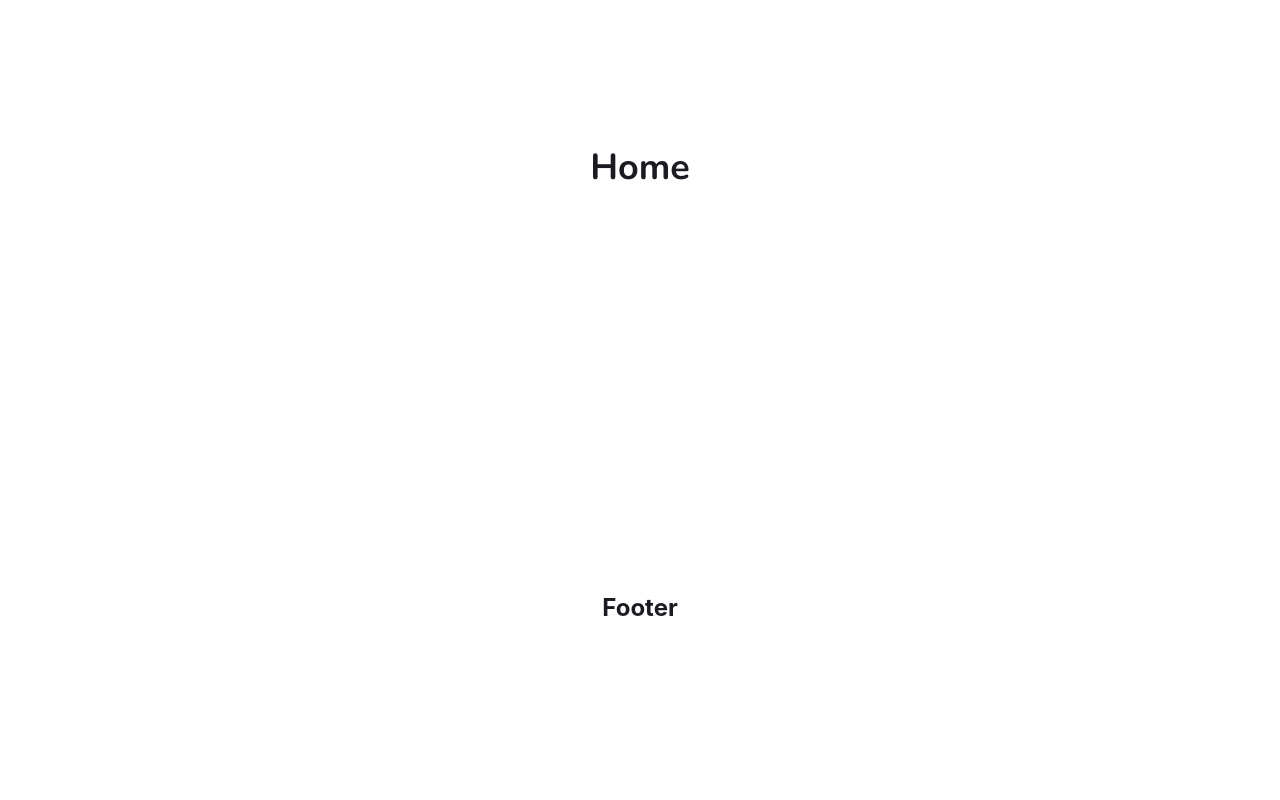
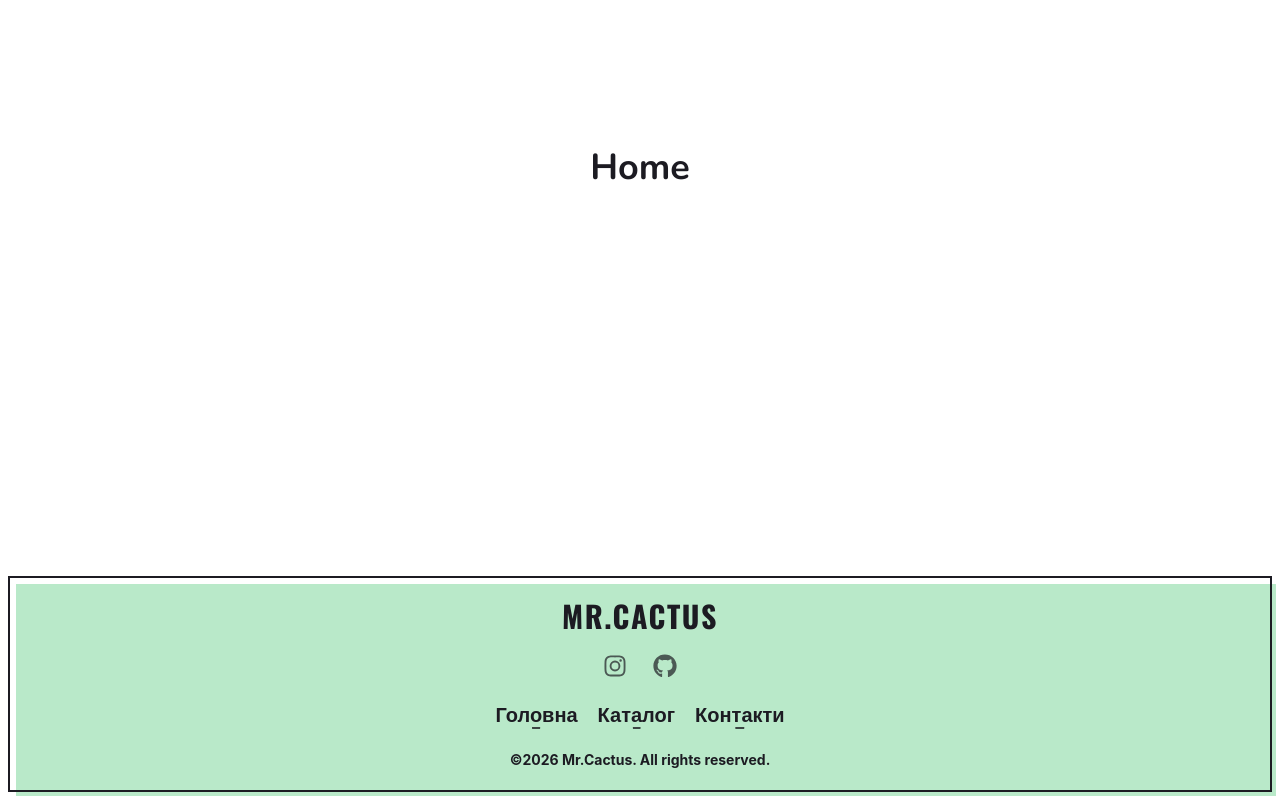
Before and after one commit to kyst14/Mr.Cactus, a Next.js app: page / in a window 1280 px wide. Shown: the part 232-1032 px from the top of the page. Before the commit the page ends 880 px from the top, so only its background shows below. Built offline with nearby package versions, Linux system fonts and the light colour scheme; no server answers.

Commit message:
update footer, add to config contact page, add a link to social medio

```diff
--- a/package.json
+++ b/package.json
@@ -9,6 +9,9 @@
     "lint": "eslint"
   },
   "dependencies": {
+    "@fortawesome/fontawesome-svg-core": "^7.2.0",
+    "@fortawesome/free-brands-svg-icons": "^7.2.0",
+    "@fortawesome/react-fontawesome": "^3.3.0",
     "next": "16.1.6",
     "next-themes": "^0.4.6",
     "react": "19.2.3",
--- a/src/app/(public)/layout.tsx
+++ b/src/app/(public)/layout.tsx
@@ -1,5 +1,5 @@
-import { Footer } from '@/components/Footer'
-import Menu from "@/components/Menu";
+import { Footer } from '@/components/Footer/Footer'
+import Menu from "@/components/Menu/Menu";
 
 export default function PublicLayout({ children }: { children: React.ReactNode }) {
     return (
--- a/src/app/globals.css
+++ b/src/app/globals.css
@@ -2,7 +2,7 @@
 
 @theme {
     --color-primary: hsl(140 52% 55%);
-    --color-secondary: hsl(54 92% 47%);
+    --color-secondary: hsl(58 96% 68%);
 
     --color-bg: hsl(0, 0%, 100%);
 
@@ -29,7 +29,7 @@ body {
 * {
     transition-property: color, background-color, border-color, text-decoration-color, fill, stroke;
     transition-timing-function: cubic-bezier(0.4, 0, 0.2, 1);
-    transition-duration: 150ms;
+    transition-duration: 0.3s;
 
     scrollbar-width: thin;
     scrollbar-color: var(--color-primary) var(--color-bg);
--- a/src/components/Footer.tsx
+++ /dev/null
@@ -1,7 +0,0 @@
-export const Footer = () => {
-	return (
-		<footer className="flex justify-center items-center h-20 text-text text-2xl font-bold">
-			<p>Footer</p>
-		</footer>
-	)
-}
--- /dev/null
+++ b/src/components/Footer/Footer.tsx
@@ -0,0 +1,37 @@
+import { SocialIcon } from './SocialIcon'
+import { FooterLink } from './FooterLink'
+import { PAGES } from '@/config/pages.config'
+// import ThemeSwitcher from '../Theme/ThemeSwitcher'
+
+export const Footer = () => {
+	return (
+		<footer className="relative flex justify-center items-center text-text text-2xl font-bold p-2">
+			<div className="relative flex flex-col justify-center items-center gap-5 border-2 border-text w-full h-full p-5 before:absolute before:bg-primary/40 before:top-1.5 before:left-1.5 before:w-full before:h-full before:-z-10 hover:before:-translate-x-1.5 hover:before:-translate-y-1.5 before:duration-300 hover:before:bg-primary/60">
+				<h1 className="font-heading font-bold text-3xl tracking-wider">MR.CACTUS</h1>
+
+				<div className="flex gap-5"> {/* Socials */}
+					<SocialIcon href="https://instagram.com/mr.cactus360" icon='instagram' />
+					<SocialIcon href="https://github.com/kyst14/mr.cactus" icon='github' />
+				</div>
+
+				<div> {/* Links */}
+					<ul className="flex gap-5">
+						<FooterLink href={PAGES.HOME}>Головна</FooterLink>
+						<FooterLink href={PAGES.CATALOG}>Каталог</FooterLink>
+						<FooterLink href={PAGES.CONTACT}>Контакти</FooterLink>
+					</ul>
+				</div>
+
+				{/* <div className="flex gap-5 absolute bottom-5 right-5">
+					<ThemeSwitcher />
+				</div> */}
+
+				<div> {/* Copyright */}
+					<p className="text-center text-sm">
+						©2026 Mr.Cactus. All rights reserved.
+					</p>
+				</div>
+			</div>
+		</footer>
+	)
+}
--- /dev/null
+++ b/src/components/Footer/FooterLink.tsx
@@ -0,0 +1,10 @@
+import Link from 'next/link'
+
+export const FooterLink = ({ children, href }: { children: React.ReactNode, href: string }) => {
+	return (
+		<li>
+			<Link href={href} className="relative text-text text-xl font-bold font-sans before:absolute before:bg-text/80 before:rounded-b-md before:bottom-0 before:left-0 before:h-0.5 before:w-full before:origin-bottom before:scale-x-[0.1] hover:before:bg-text hover:before:scale-x-100 before:transition-transform before:ease-in-out before:duration-300 ">{children}
+			</Link>
+		</li>
+	)
+}
--- /dev/null
+++ b/src/components/Footer/SocialIcon.tsx
@@ -0,0 +1,18 @@
+import { faGithub, faInstagram } from '@fortawesome/free-brands-svg-icons';
+import { FontAwesomeIcon } from '@fortawesome/react-fontawesome';
+import Link from 'next/link';
+
+const icons = {
+	github: faGithub,
+	instagram: faInstagram
+};
+
+type IconName = keyof typeof icons;
+
+export const SocialIcon = ({ href, icon }: { href: string, icon: IconName }) => {
+	return (
+		<Link href={href} target="_blank" rel="noopener noreferrer" aria-label={icon} className="flex items-center justify-center text-text/70 hover:text-text">
+			<FontAwesomeIcon icon={icons[icon]} className="fill-current transition-[fill] duration-300" width={40} height={40} />
+		</Link>
+	)
+}
--- a/src/components/Menu.tsx
+++ b/src/components/Menu/Menu.tsx
@@ -2,7 +2,7 @@ import { PAGES } from '@/config/pages.config'
 import Image from 'next/image'
 
 import { MenuItem } from './MenuItem'
-import { SearchInput } from './SearchInput'
+import { SearchInput } from '../SearchInput'
 
 export default function Header() {
 	return (
@@ -16,6 +16,7 @@ export default function Header() {
 				<ul className="flex gap-5 text-text text-xl list-none">
 					<MenuItem href={PAGES.HOME}>Головна</MenuItem>
 					<MenuItem href={PAGES.CATALOG}>Каталог</MenuItem>
+					<MenuItem href={PAGES.CONTACT}>Контакти</MenuItem>
 				</ul>
 			</nav>
 			<nav>
--- a/src/components/Theme/ThemeProvider.tsx
+++ b/src/components/Theme/ThemeProvider.tsx
@@ -4,7 +4,7 @@ import { ThemeProvider as NextThemeProvider } from "next-themes";
 
 export function ThemeProvider({ children }: { children: React.ReactNode }) {
   return (
-    <NextThemeProvider attribute="class" defaultTheme="system" enableSystem>
+    <NextThemeProvider attribute="class" defaultTheme="light" enableSystem>
       {children}
     </NextThemeProvider>
   );
--- a/src/components/Theme/ThemeSwitcher.tsx
+++ b/src/components/Theme/ThemeSwitcher.tsx
@@ -15,8 +15,8 @@ export const ThemeSwitcher = () => {
     if (!mounted) return null;
 
     const themes = [
-        { id: "light", name: "Light" },
-        { id: "dark", name: "Dark" },
+        { id: "light", name: "Світла" },
+        { id: "dark", name: "Темна" },
     ];
 
     return (
@@ -25,6 +25,7 @@ export const ThemeSwitcher = () => {
                 <button
                     key={t.id}
                     className={`
+                        font-bold text-xl cursor-pointer font-sans
                         ${
                             theme === t.id ||
                             (theme === "system" && t.id === "dark" && window.matchMedia("(prefers-color-scheme: dark)").matches) ||
--- a/src/config/pages.config.ts
+++ b/src/config/pages.config.ts
@@ -1,8 +1,9 @@
 class PagesConfig {
     HOME = '/';
     CATALOG = '/catalog';
-    plants(id: string | number) {
-        return `/plants/${id}`
+    CONTACT = '/contact';
+    CARD(id: string | number): string {
+        return `/catalog/${id}`
     };
 }
 
```
Also changed, not shown: src/components/Menu/MenuItem.tsx (renamed from src/components/MenuItem.tsx), 1 other file (tests, documents, lock files or other folders).
